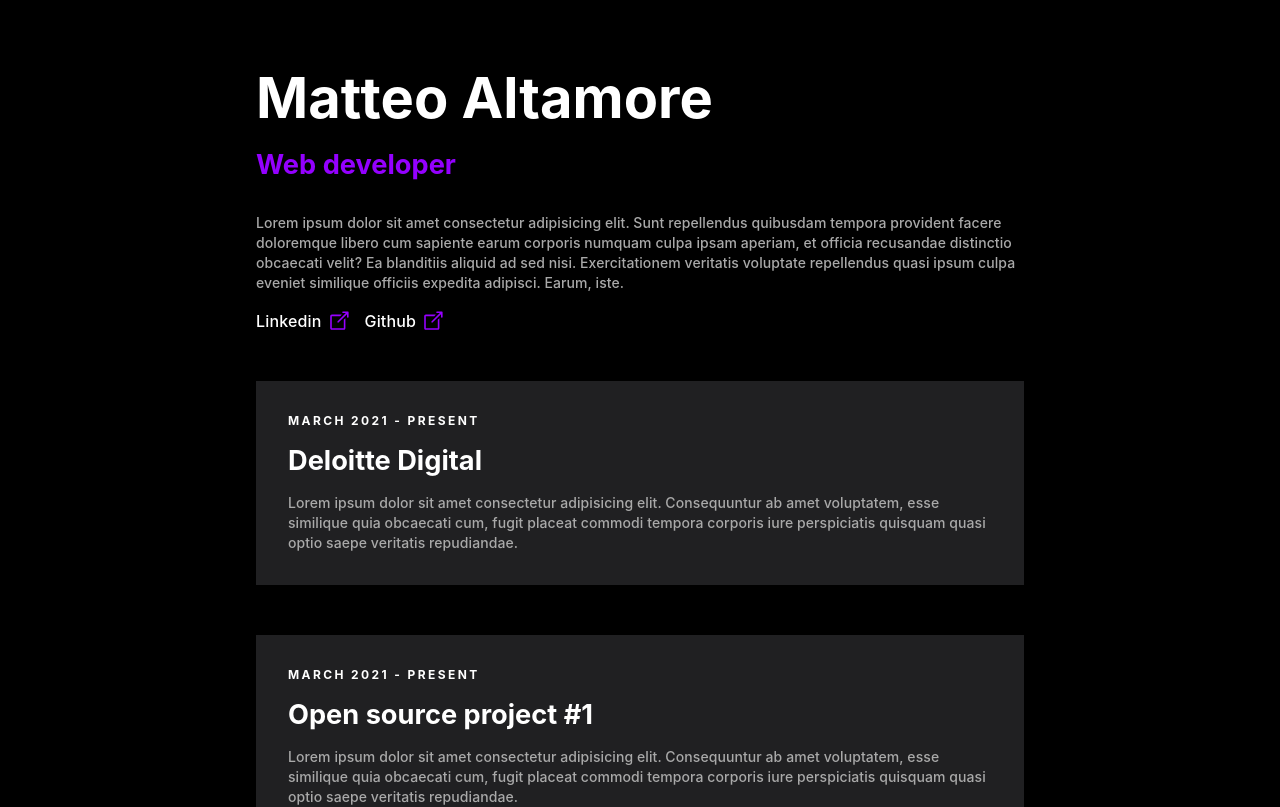
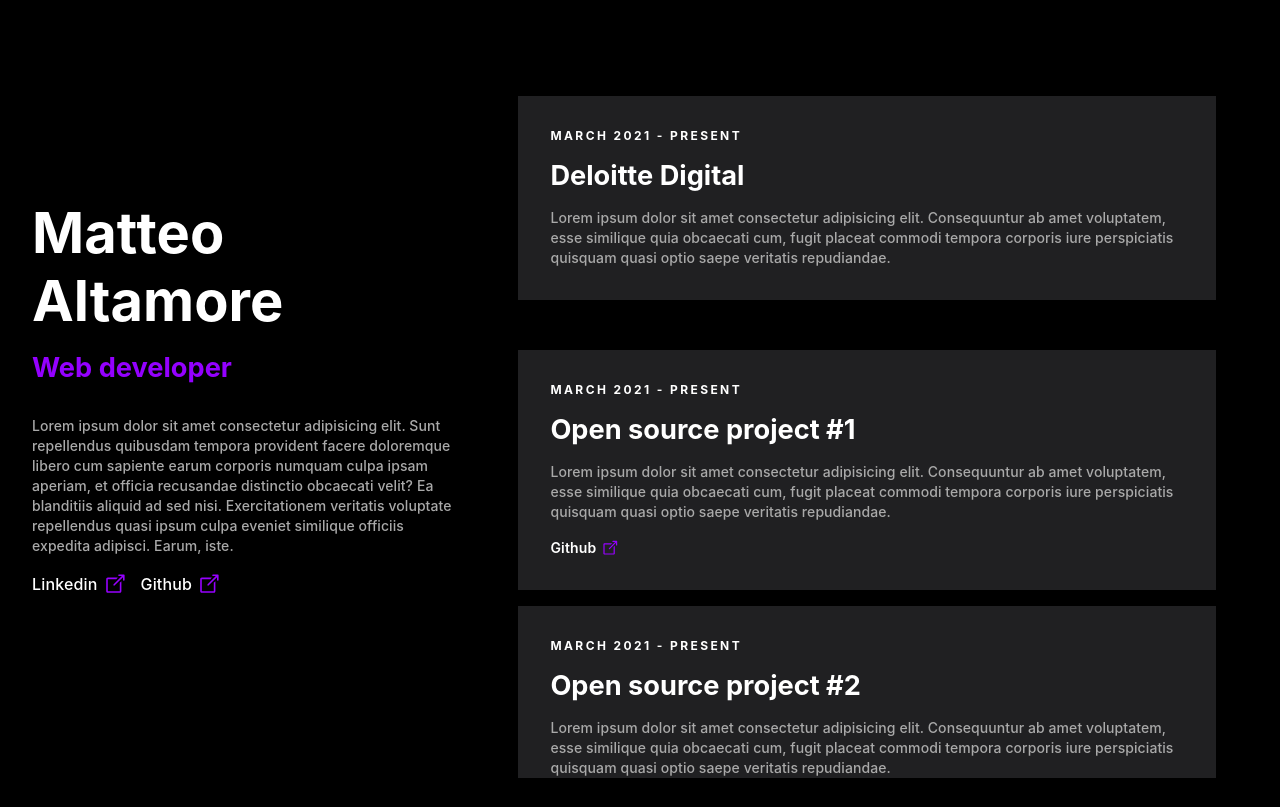
Before and after one commit to mataltamore/portfolio, a React (Create React App) app: page / in a window 1280 px wide. Shown: the top 807 px of the page. Built offline with nearby package versions, Linux system fonts and the light colour scheme.

Commit message:
desktop sidebar added

```diff
--- a/src/components/App/App.scss
+++ b/src/components/App/App.scss
@@ -6,7 +6,12 @@
   padding: 4rem 2rem 2rem 2rem;
   margin: 0 auto;
 
-  @include media(tablet) {
+  /*@include media(tablet) {
     max-width: 48rem;
+  }*/
+
+  @include media(desktop) {
+    @include flex-container($direction: row, $align: center);
+    gap: 2rem;
   }
 }
--- a/src/components/Sidebar/Sidebar.scss
+++ b/src/components/Sidebar/Sidebar.scss
@@ -4,6 +4,13 @@
 .sidebar {
   @include flex-container($direction: column);
   gap: 3.125rem;
+
+  @include media(desktop) {
+    height: 650px;
+    overflow: auto;
+    min-width: calc(60% - 2rem);
+    padding: 2rem;
+  }
 }
 
 .cards {
@@ -13,6 +20,12 @@
   &__box {
     padding: 2rem;
     background-color: $c-box;
+    transition: 250ms ease;
+
+    &:hover {
+      transform: scale(1.08);
+      transition: 250ms ease;
+    }
 
     &__range {
       font-size: 0.75rem;
--- a/src/styles/index.scss
+++ b/src/styles/index.scss
@@ -54,6 +54,5 @@
 
   &:hover {
     text-decoration: underline;
-    transition: all 250ms ease-out;
   }
 }
```
